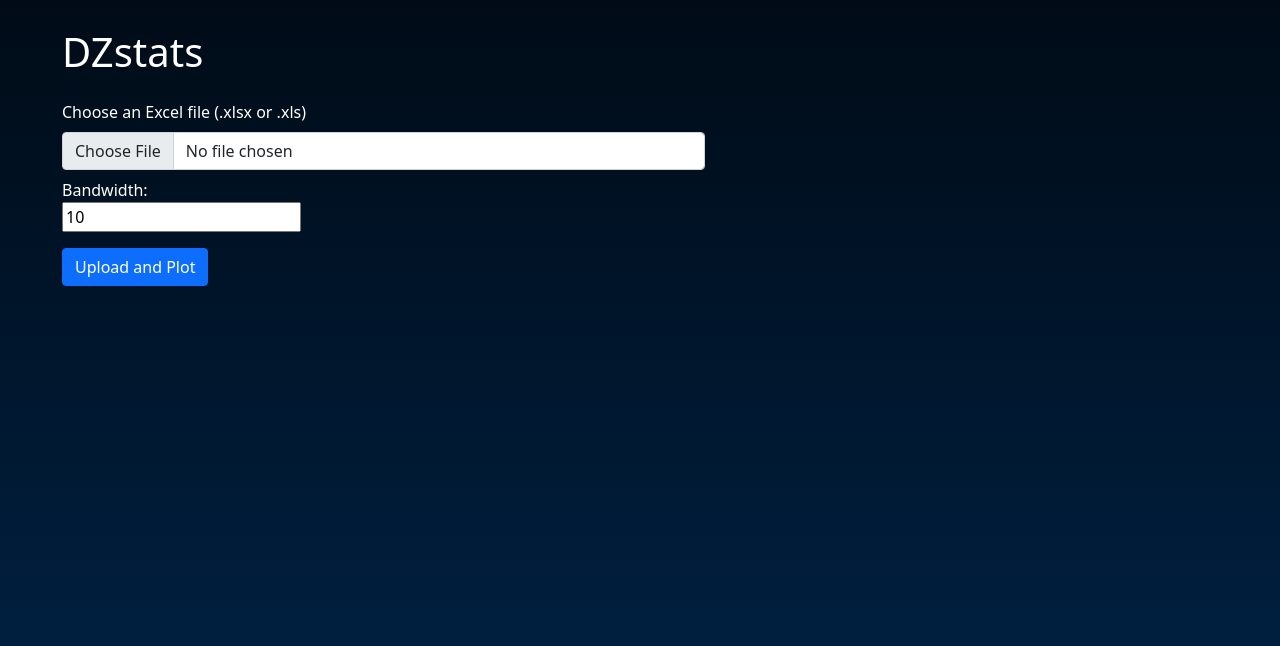
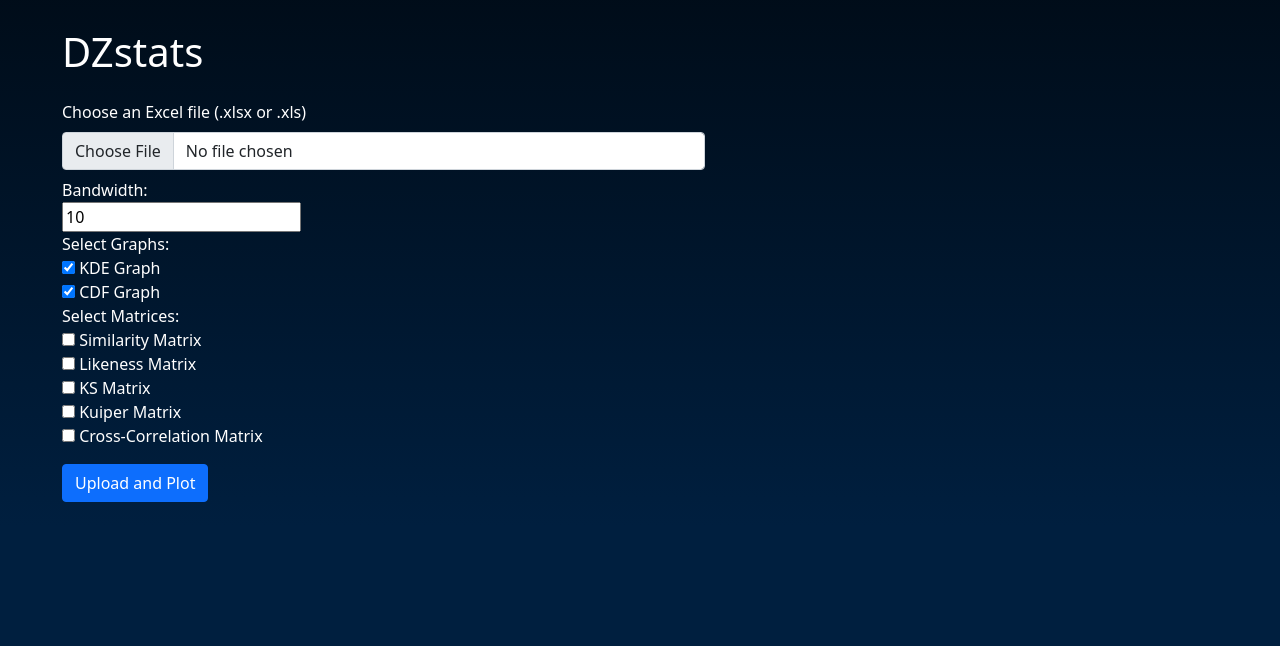
Before and after one commit to nielrya4/DZtools_web, a Flask app: page /dz_stats/ in a window 1280 px wide; the page is wider, and only the part inside the window is pictured. Shown: the part 356-1002 px from the top of that part. After the commit the page ends 858 px from the top of that part, so only its background shows below. Run offline with Flask 3, Linux system fonts and the light colour scheme.

Commit message:
Added checkboxes to toggle which graphs/matrices are displayed when the file is uploaded.

```diff
--- a/app.py
+++ b/app.py
@@ -29,20 +29,37 @@ def main():
 
 @app.route('/dz_stats/', methods=['GET', 'POST'])
 def dz_stats():
+    kde_bandwidth = request.form.get("kde_bandwidth", 10)
     graph_data, cdf_data, similarity_data, likeness_data, ks_data, kuiper_data, cross_correlation_data \
         = None, None, None, None, None, None, None
-    kde_bandwidth = 10
+    kde_graph, cdf_graph = "true", "true"
+    similarity_matrix, likeness_matrix, ks_matrix, kuiper_matrix, cross_correlation_matrix \
+        = None, None, None, None, None
     if request.method == 'POST':
         if 'file' not in request.files:
             print('Incomplete form submission')
             return redirect(request.url)
         kde_bandwidth = int(request.form['kde_bandwidth'])
+
+        kde_graph = "true" if request.form.get('kde_graph') == "true" else "false"
+        cdf_graph = "true" if request.form.get('cdf_graph') == "true" else "false"
+
+        similarity_matrix = "true" if request.form.get('similarity_matrix') == "true" else "false"
+        likeness_matrix = "true" if request.form.get('likeness_matrix') == "true" else "false"
+        ks_matrix = "true" if request.form.get('ks_matrix') == "true" else "false"
+        kuiper_matrix = "true" if request.form.get('kuiper_matrix') == "true" else "false"
+        cross_correlation_matrix = "true" if request.form.get('cross_correlation_matrix') == "true" else "false"
+
         file = request.files['file']
         if file.filename == '':
             flash('No selected file')
             return redirect(request.url)
         if file and files.allowed_file(file.filename):
             try:
+                filename = SECRET_KEY + 'uploaded_file.pkl'
+                filepath = os.path.join(app.config['DATA_FOLDER'], filename)
+                files.save_data_to_file(file.filename, filepath)
+
                 all_data = files.read_excel(file)
                 for i in range(0, len(all_data)):
                     for j in range(0, len(all_data[i][2])):
@@ -53,33 +70,37 @@ def dz_stats():
                 filepath = os.path.join(app.config['DATA_FOLDER'], filename)
                 files.save_data_to_file(all_data, filepath)
 
-                graph_data = kde.plot_kde_unido(all_data)
-                cdf_data = cdf.plot_cdf(all_data)
+                graph_data = kde.plot_kde_unido(all_data) if kde_graph == "true" else None
+                cdf_data = cdf.plot_cdf(all_data) if cdf_graph == "true" else None
 
                 row_labels = kde.get_headers(all_data)
                 col_labels = kde.get_headers(all_data)
                 col_labels.reverse()
-
-                similarity_data = files.generate_matrix(kde.get_y_values(all_data),
+                if similarity_matrix == "true":
+                    similarity_data = files.generate_matrix(kde.get_y_values(all_data),
+                                                            row_labels=row_labels,
+                                                            col_labels=col_labels,
+                                                            matrix_type="similarity")
+                if likeness_matrix == "true":
+                    likeness_data = files.generate_matrix(kde.get_y_values(all_data),
+                                                          row_labels=row_labels,
+                                                          col_labels=col_labels,
+                                                          matrix_type="likeness")
+                if ks_matrix == "true":
+                    ks_data = files.generate_matrix(kde.get_y_values(all_data),
+                                                    row_labels=row_labels,
+                                                    col_labels=col_labels,
+                                                    matrix_type="ks")
+                if kuiper_matrix == "true":
+                    kuiper_data = files.generate_matrix(kde.get_y_values(all_data),
                                                         row_labels=row_labels,
                                                         col_labels=col_labels,
-                                                        matrix_type="similarity")
-                likeness_data = files.generate_matrix(kde.get_y_values(all_data),
-                                                      row_labels=row_labels,
-                                                      col_labels=col_labels,
-                                                      matrix_type="likeness")
-                ks_data = files.generate_matrix(kde.get_y_values(all_data),
-                                                row_labels=row_labels,
-                                                col_labels=col_labels,
-                                                matrix_type="ks")
-                kuiper_data = files.generate_matrix(kde.get_y_values(all_data),
-                                                    row_labels=row_labels,
-                                                    col_labels=col_labels,
-                                                    matrix_type="kuiper")
-                cross_correlation_data = files.generate_matrix(kde.get_y_values(all_data),
-                                                               row_labels=row_labels,
-                                                               col_labels=col_labels,
-                                                               matrix_type="cross_correlation")
+                                                        matrix_type="kuiper")
+                if cross_correlation_matrix == "true":
+                    cross_correlation_data = files.generate_matrix(kde.get_y_values(all_data),
+                                                                   row_labels=row_labels,
+                                                                   col_labels=col_labels,
+                                                                   matrix_type="cross_correlation")
             except ValueError as e:
                 flash(str(e))
                 print(f"{e}")
@@ -92,7 +113,14 @@ def dz_stats():
                            likeness_data=likeness_data,
                            ks_data=ks_data,
                            kuiper_data=kuiper_data,
-                           cross_correlation_data=cross_correlation_data)
+                           cross_correlation_data=cross_correlation_data,
+                           kde_graph=kde_graph,
+                           cdf_graph=cdf_graph,
+                           similarity_matrix=similarity_matrix,
+                           likeness_matrix=likeness_matrix,
+                           ks_matrix=ks_matrix,
+                           kuiper_matrix=kuiper_matrix,
+                           cross_correlation_matrix=cross_correlation_matrix)
 
 
 @app.route('/pdp/', methods=['GET', 'POST'])  # App route for the PDP page
--- a/templates/dz_stats.html
+++ b/templates/dz_stats.html
@@ -49,15 +49,26 @@
                     <div class="row">
                         <div class="col-md-4 mt-2">
                             <label>Bandwidth: </label>
-                            <label><input type="text" name="kde_bandwidth" value="10"></label>
+                            <label><input type="text" name="kde_bandwidth" value="{{ kde_bandwidth }}"></label>
                         </div>
+                    </div>
+                    <div class="row">
+                        <label>Select Graphs:</label>
+                        <label><input type="checkbox" name="kde_graph" value="true" {% if kde_graph == "true" %}checked{% endif %}> KDE Graph</label>
+                        <label><input type="checkbox" name="cdf_graph" value="true" {% if cdf_graph == "true" %}checked{% endif %}> CDF Graph</label>
+                        <label>Select Matrices:</label>
+                        <label><input type="checkbox" name="similarity_matrix" value="true" {% if similarity_matrix == "true" %}checked{% endif %}> Similarity Matrix</label>
+                        <label><input type="checkbox" name="likeness_matrix" value="true" {% if likeness_matrix == "true" %}checked{% endif %}> Likeness Matrix</label>
+                        <label><input type="checkbox" name="ks_matrix" value="true" {% if ks_matrix == "true" %}checked{% endif %}> KS Matrix</label>
+                        <label><input type="checkbox" name="kuiper_matrix" value="true" {% if kuiper_matrix == "true" %}checked{% endif %}> Kuiper Matrix</label>
+                        <label><input type="checkbox" name="cross_correlation_matrix" value="true" {% if cross_correlation_matrix == "true" %}checked{% endif %}> Cross-Correlation Matrix</label>
                     </div>
                 </div>
                 <button type="submit" class="btn btn-primary">Upload and Plot</button>
             </form>
         </div>
         <div class="col-md-9">
-            {% if graph_data %}
+            {% if graph_data  and kde_graph == "true" %}
             <div class="text-left">
                 <div>{{ graph_data|safe }}</div>
                 <div class="mt-3">
@@ -74,10 +85,11 @@
                     </div>
                 </div>
             </div>
-            {% endif %}
             <br />
             <br />
-            {% if cdf_data %}
+            {% endif %}
+
+            {% if cdf_data and cdf_graph == "true" %}
                 <div class="text-left">
                     <div>{{ cdf_data|safe }}</div>
                         <div class="mt-3">
@@ -95,10 +107,10 @@
                         </div>
                     </div>
                 </div>
+                <br />
+                <br />
             {% endif %}
-            <br />
-            <br />
-            {% if similarity_data is not none %}
+            {% if similarity_data is not none and similarity_matrix == "true"%}
                 <h3>Similarity Matrix</h3>
                 {{ similarity_data.to_html(classes="table table-bordered table-striped", justify="center").replace('<th>','<th style = "background-color: White;">').replace('<td>','<td style = "background-color: White;">')|safe }}
                 <div class="col-md-3">
@@ -115,10 +127,10 @@
                         </div>
                     </div>
                 </div>
+                <br />
+                <br />
             {% endif %}
-            <br />
-            <br />
-            {% if likeness_data is not none %}
+            {% if likeness_data is not none and likeness_matrix == "true"%}
                 <h3>Likeness Matrix</h3>
                 {{ likeness_data.to_html(classes="table table-bordered table-striped", justify="center").replace('<th>','<th style = "background-color: White;">').replace('<td>','<td style = "background-color: White;">')|safe }}
                 <div class="col-md-3">
@@ -135,10 +147,10 @@
                         </div>
                     </div>
                 </div>
+                <br />
+                <br />
             {% endif %}
-            <br />
-            <br />
-            {% if ks_data is not none %}
+            {% if ks_data is not none and ks_matrix == "true" %}
                 <h3>KS Test Matrix</h3>
                 {{ ks_data.to_html(classes="table table-bordered table-striped", justify="center").replace('<th>','<th style = "background-color: White;">').replace('<td>','<td style = "background-color: White;">')|safe }}
                 <div class="col-md-3">
@@ -155,10 +167,10 @@
                         </div>
                     </div>
                 </div>
+                <br />
+                <br />
             {% endif %}
-            <br />
-            <br />
-            {% if kuiper_data is not none %}
+            {% if kuiper_data is not none and kuiper_matrix == "true"%}
                 <h3>Kuiper Test Matrix</h3>
                 {{ kuiper_data.to_html(classes="table table-bordered table-striped", justify="center").replace('<th>','<th style = "background-color: White;">').replace('<td>','<td style = "background-color: White;">')|safe }}
                 <div class="col-md-3">
@@ -175,10 +187,10 @@
                         </div>
                     </div>
                 </div>
+                <br />
+                <br />
             {% endif %}
-            <br />
-            <br />
-            {% if cross_correlation_data is not none %}
+            {% if cross_correlation_data is not none and cross_correlation_matrix == "true"%}
                 <h3>Cross-Correlation Matrix</h3>
                 {{ cross_correlation_data.to_html(classes="table table-bordered table-striped", justify="center").replace('<th>','<th style = "background-color: White;">').replace('<td>','<td style = "background-color: White;">')|safe }}
                 <div class="col-md-3">
@@ -195,10 +207,10 @@
                         </div>
                     </div>
                 </div>
+                <br />
+                <br />
             {% endif %}
         </div>
-    <br />
-    <br />
     <script>
       // Adjust the navbar width based on the content width
       function adjustNavbarWidth() {
--- a/todo.txt
+++ b/todo.txt
@@ -1,2 +1,4 @@
 PDP deals with sigma & KDE deals with bandwidth
     Refactor variables appropriately
+
+Either keep filename persistent across sessions or direct the user to pick a file before checking the boxes
--- a/utils/files.py
+++ b/utils/files.py
@@ -1,6 +1,8 @@
 import openpyxl
 import pandas as pd
 import numpy as np
+import os
+import app
 from utils import format, measures
 import pickle
 
```
